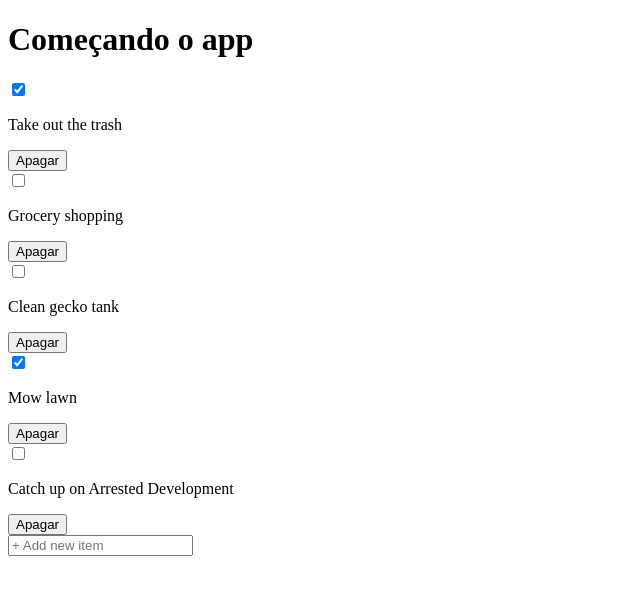
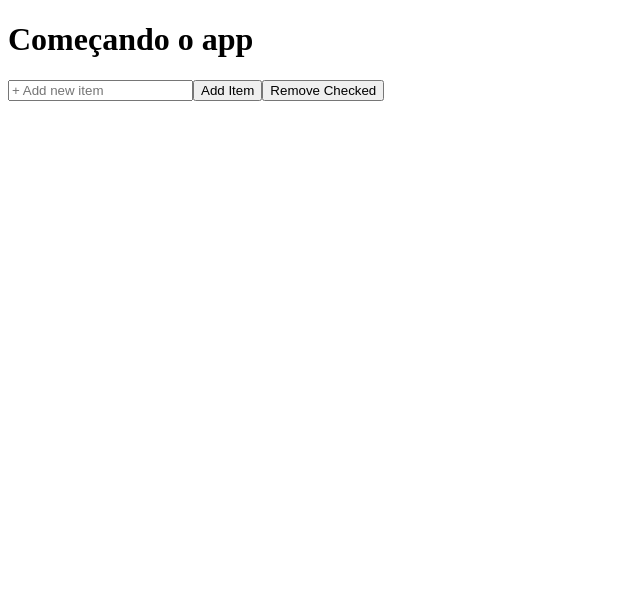
Before and after one commit to mnegabriel/afazer, a React (Create React App) app in the folder front/: page / in a window 1280 px wide. Shown: the top 594 px of the page, without its empty margins (0-640 px from the left). Built offline with nearby package versions, Linux system fonts and the light colour scheme.

Commit message:
Add item + Remove checked buttons

```diff
--- a/front/src/components/AddItemInput/index.tsx
+++ b/front/src/components/AddItemInput/index.tsx
@@ -2,19 +2,31 @@ import React, { useState } from 'react';
 
 interface AddItemProps {
   handleAdd: (newItem: string) => void;
+  removeChecked: () => void;
 }
 
-const AddItemInput: React.FC<AddItemProps> = ({ handleAdd }: AddItemProps) => {
+const AddItemInput: React.FC<AddItemProps> = ({
+  handleAdd,
+  removeChecked,
+}: AddItemProps) => {
   const [inputValue, setInputValue] = useState('');
+
+  const addItem: () => void = () => {
+    handleAdd(inputValue);
+    // put the login here
+    setInputValue('');
+  };
 
   const handleKeyPress: (
     e: React.KeyboardEvent<HTMLInputElement>,
   ) => void = e => {
     if (e.keyCode === 13) {
-      handleAdd(inputValue);
-      // put the login here
-      setInputValue('');
+      addItem();
     }
+  };
+
+  const handleAddButton: () => void = () => {
+    addItem();
   };
 
   return (
@@ -26,7 +38,12 @@ const AddItemInput: React.FC<AddItemProps> = ({ handleAdd }: AddItemProps) => {
         onChange={e => setInputValue(e.target.value)}
         onKeyDown={e => handleKeyPress(e)}
       />
-      <h3>{inputValue}</h3>
+      <button type="button" onClick={handleAddButton}>
+        Add Item
+      </button>
+      <button type="button" onClick={removeChecked}>
+        Remove Checked
+      </button>
     </>
   );
 };
--- a/front/src/components/TodoList/index.tsx
+++ b/front/src/components/TodoList/index.tsx
@@ -2,10 +2,15 @@ import React, { useState } from 'react';
 import TodoItem from '../TodoItem';
 import AddItemInput from '../AddItemInput';
 //
-import todosData from '../../todosData';
+// import todosData from '../../todosData';
+interface ItemProps {
+  id: number;
+  title: string;
+  checked: boolean;
+}
 
 const TodoList: React.FunctionComponent = () => {
-  const [listData, setListData] = useState(todosData);
+  const [listData, setListData] = useState<ItemProps[]>([]);
 
   const handleCheck: (id: number) => void = id => {
     const newList = listData.map(item => {
@@ -33,9 +38,13 @@ const TodoList: React.FunctionComponent = () => {
   };
 
   const handleRemove: (id: number) => void = id => {
-    console.log('button ok!', id);
     const shorterList = listData.filter(item => item.id !== id);
     setListData(shorterList);
+  };
+
+  const removeChecked: () => void = () => {
+    const unchecked = listData.filter(item => item.checked === false);
+    setListData(unchecked);
   };
 
   const todoitems = listData.map(item => (
@@ -50,7 +59,7 @@ const TodoList: React.FunctionComponent = () => {
   return (
     <>
       <div className="todo__list">{todoitems}</div>
-      <AddItemInput handleAdd={handleAdd} />
+      <AddItemInput handleAdd={handleAdd} removeChecked={removeChecked} />
     </>
   );
 };
```
